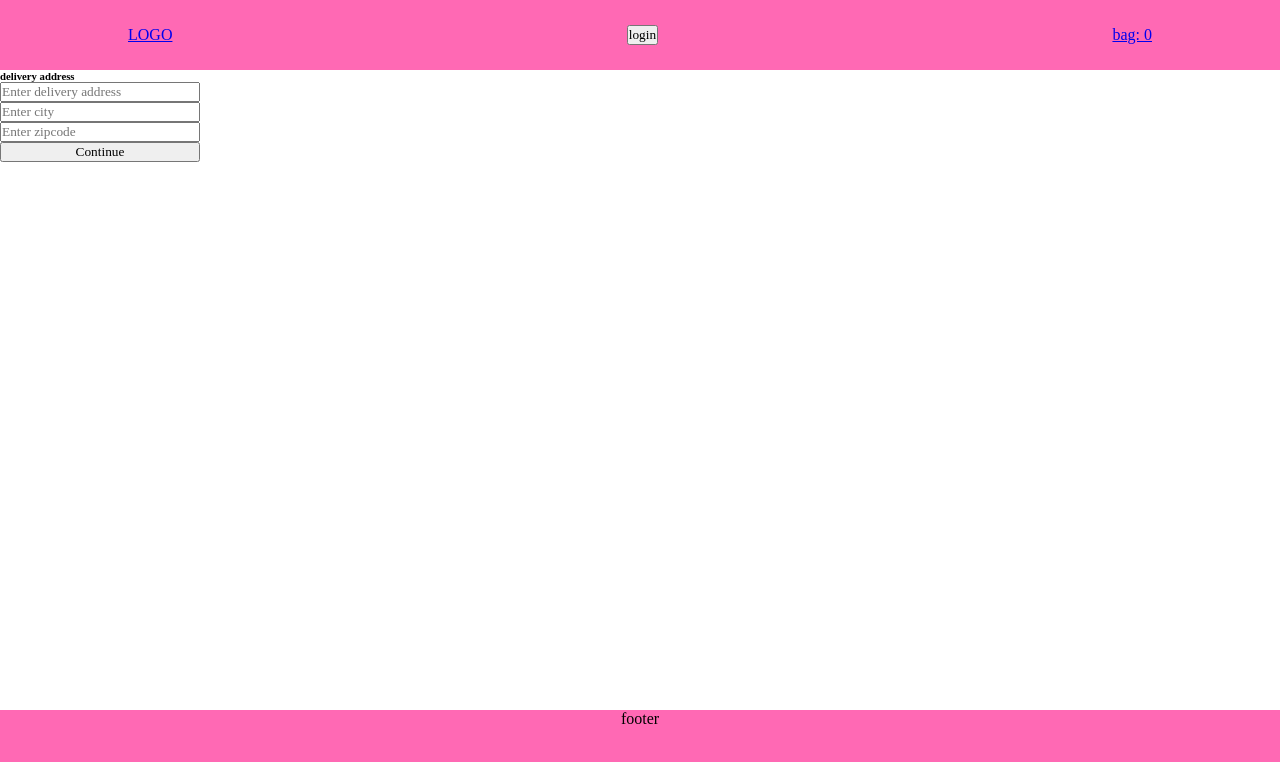
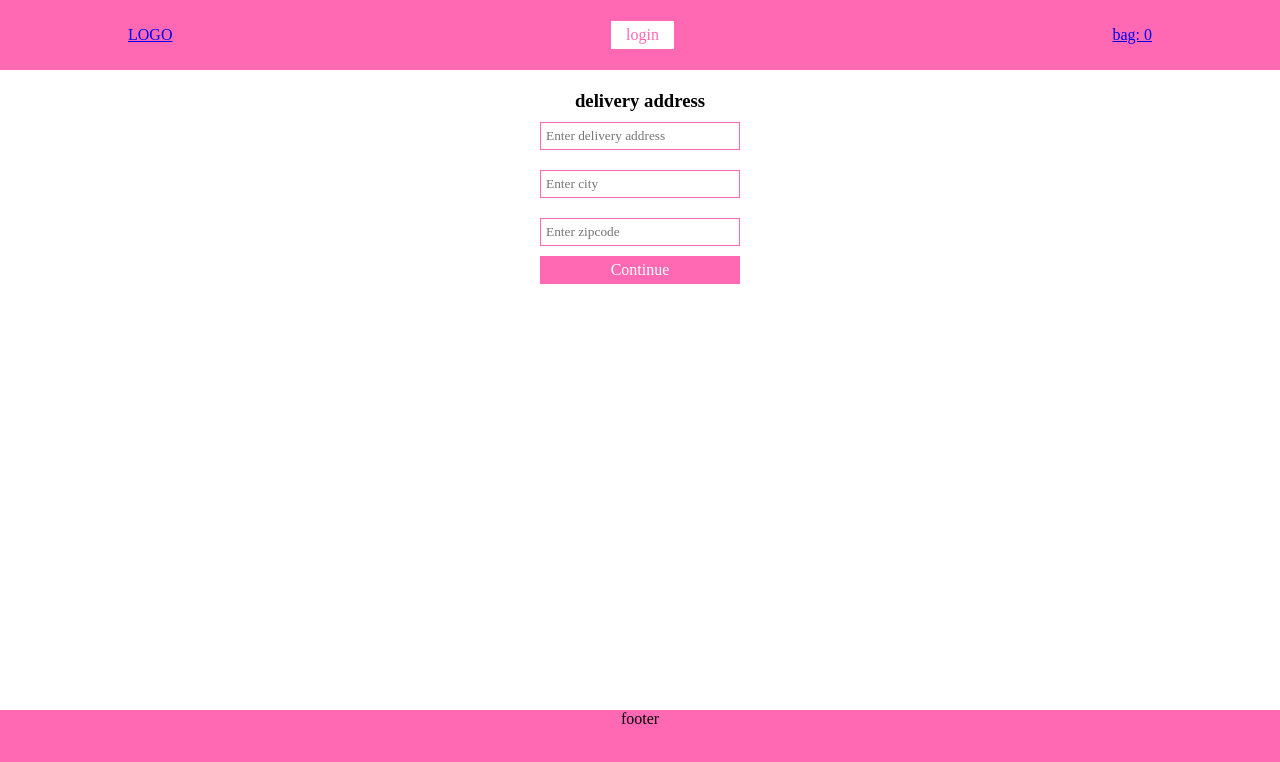
Before and after one commit to arikxl/toyz, a React (Create React App) app: page /shipping in a window 1280 px wide. Shown: the top 762 px of the page. Built offline with nearby package versions, Linux system fonts and the light colour scheme.

Commit message:
more style

```diff
--- a/src/components/AppHeader/AppHeader.jsx
+++ b/src/components/AppHeader/AppHeader.jsx
@@ -17,6 +17,13 @@ const HeaderStyled = styled.header`
         display: flex;
         justify-content: space-between;
         align-items: center;
+        button {
+            background-color: white ;
+            font-size: 16px ;
+            padding:5px 15px ;
+            color: hotpink ;
+            border: none ;
+        }
     };
 `;
 
--- a/src/components/ProductList/ProductList.jsx
+++ b/src/components/ProductList/ProductList.jsx
@@ -15,7 +15,6 @@ const ProductListStyled = styled.section`
     .item {
         margin: 20px 0;
         width: 200px ;
-        background-color: red ;
     }
 
 `;
--- a/src/pages/Cart.jsx
+++ b/src/pages/Cart.jsx
@@ -10,6 +10,8 @@ import { addToCart, removeFromCart } from '../redux/actions/cartActions';
 
 const CartStyled = styled.main`
   height:80vh ;
+  width: 80% ;
+  margin: 20px auto ;
     .delete-btn {
         width: 50px;
         height: 20px;
--- a/src/pages/Payment.jsx
+++ b/src/pages/Payment.jsx
@@ -7,7 +7,37 @@ import styled from "styled-components";
 import { savePaymentMethod } from '../redux/actions/cartActions';
 
 const PaymentStyled = styled.main`
-  height:80vh ;
+      height:80vh ;
+    width: 400px ;
+    margin: 0 auto ;
+    display: flex ;
+    flex-direction: column ;
+    align-items: center ;
+    form {
+    display: flex ;
+    flex-direction: column ;
+    justify-content: center ;
+    align-items: center ;
+    margin: 20px ;
+    width:100% ;
+
+    .flex {
+      margin: 20px 0;
+      align-items: center ;
+
+      label {
+        margin-left: 5px ;
+      }
+    }
+
+    button {
+      background-color: hotpink ;
+      font-size: 16px ;
+      padding: 5px 25px;
+      color: white ;
+      border: none ;
+    }
+  }
 `;
 
 
@@ -39,8 +69,8 @@ const Payment = () => {
   return (
     <PaymentStyled>
       <form onSubmit={handleSubmit} className="flex column w200">
-        <h6>select payment method</h6>
-        <div>
+        <h3>select payment method</h3>
+        <div className='flex'>
           <input type="radio" value='PayPal'
           onChange={(e) => setPaymentMethod(e.target.value)}/>
           <label>PayPal or credit card</label>
--- a/src/pages/Register.jsx
+++ b/src/pages/Register.jsx
@@ -9,7 +9,42 @@ import Loader from '../components/Loaders/Loader/Loader';
 import { register } from '../redux/actions/userActions';
 
 const RegisterStyled = styled.main`
-  height:80vh ;
+    height:80vh ;
+  width: 400px ;
+  margin: 0 auto ;
+  display: flex ;
+  flex-direction: column ;
+  align-items: center ;
+  form {
+    display: flex ;
+    flex-direction: column ;
+    justify-content: center ;
+
+    input {
+      padding: 5px ;
+      border: 1px solid hotpink ;
+    }
+
+    button {
+      background-color: hotpink ;
+      font-size: 16px ;
+      padding: 5px ;
+      color: white ;
+      border: none ;
+    }
+  }
+  button {
+    margin-bottom: 20px ;
+  }
+
+  button:first-child{
+    margin-top: 20px ;
+    padding:  5px;
+    border: 3px double hotpink ;
+    background-color: transparent ;
+    border-radius: 5px ;
+  }
+
 `;
 
 const Register = () => {
--- a/src/pages/Shipping.jsx
+++ b/src/pages/Shipping.jsx
@@ -8,7 +8,35 @@ import styled from "styled-components";
 import {saveShippingAddress} from '../redux/actions/cartActions';
 
 const ShippingStyled = styled.main`
-  height:80vh ;
+    height:80vh ;
+    width: 400px ;
+    margin: 0 auto ;
+    display: flex ;
+    flex-direction: column ;
+    align-items: center ;
+  form {
+    display: flex ;
+    flex-direction: column ;
+    justify-content: center ;
+    align-items: center ;
+    margin: 20px;
+
+    input {
+      padding: 5px ;
+      border: 1px solid hotpink ;
+      margin: 10px ;
+      width: 100% ;
+    }
+
+    button {
+      background-color: hotpink ;
+      font-size: 16px ;
+      padding: 5px 10px;
+      color: white ;
+      border: none ;
+      width: 100% ;
+    }
+  }
 `;
 
 const Shipping = () => {
@@ -33,7 +61,7 @@ const Shipping = () => {
     return (
         <ShippingStyled>
             <form onSubmit={handleSubmit} className="flex column w200">
-                <h6>delivery address</h6>
+                <h3>delivery address</h3>
                 <input type="text" placeholder="Enter delivery address"
                     value={address} required
                     onChange={(e) => setAddress(e.target.value)} />
@@ -41,7 +69,7 @@ const Shipping = () => {
                     value={city} required
                     onChange={(e) => setCity(e.target.value)} />
                 <input type="number" placeholder="Enter zipcode"
-                    value={zipcode} required
+                    value={zipcode} required min={10000}
                     onChange={(e) => setZipcode(e.target.value)} />
                 <button type="submit" className="">Continue</button>
             </form>
```
